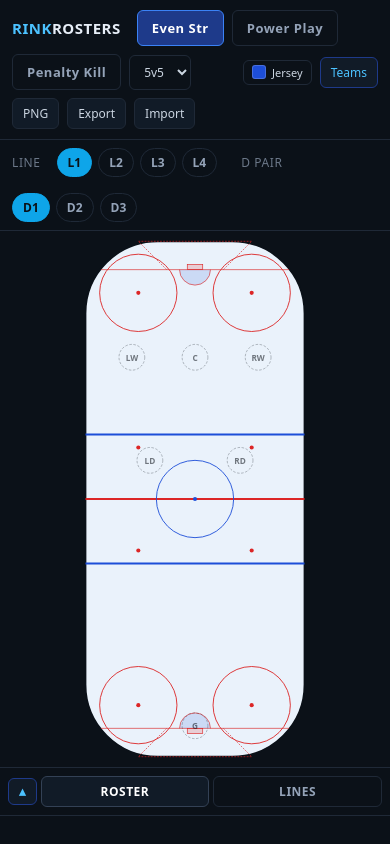
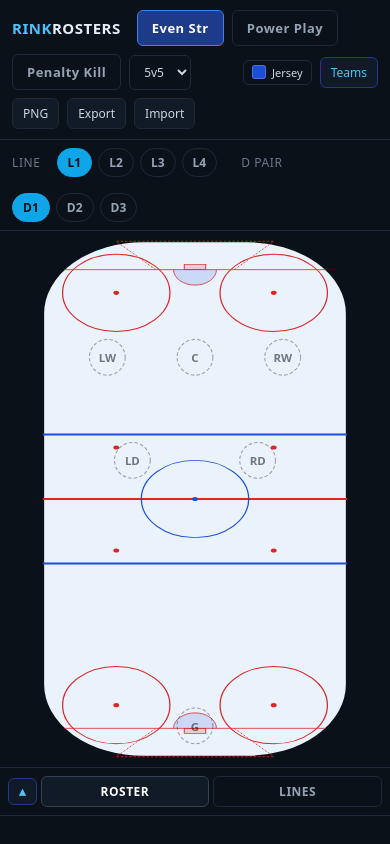
Before and after one commit to KSCO19/RinkRosters, a React (Vite) app: page / in a window 390 px wide. Built offline with nearby package versions, Linux system fonts and the light colour scheme.

Commit message:
Compress neutral zone on mobile so the portrait rink fills the screen width

```diff
--- a/src/RinkRostersApp.jsx
+++ b/src/RinkRostersApp.jsx
@@ -84,6 +84,14 @@ const ICE_FILL = '#eaf2fb'
 // SVG margin (ft) around the rink inside the viewBox; shared by render + hit-test.
 const RINK_M = 4
 
+// Mobile-only compression of the rink's long axis (portrait mode) so the board
+// fills the phone's width instead of leaving big side gutters. The full-length
+// 200×85 rink is ~2.35:1, far taller than a phone's rink area, so it gutters;
+// squashing the length makes it chunkier and wider. Player chips are
+// counter-scaled to stay perfectly round — only the rink markings/faceoff
+// circles take the squash (they go slightly oval). Set to 1 to fully revert.
+const MOBILE_RINK_SQUASH = 0.72
+
 // ─── Defaults ─────────────────────────────────────────────────────────────────
 // Only the jersey color is user-chosen. Number + trim are derived from it via
 // readableOn() for guaranteed contrast; ice is fixed (ICE_FILL).
@@ -525,10 +533,11 @@ export default function RinkRostersApp() {
         if (vertical) {
           const VB_W = RINK.W + RINK_M * 2
           const VB_H = RINK.H + RINK_M * 2
+          const sq = MOBILE_RINK_SQUASH
           const dispX = ((pt.x - r.left) / r.width) * VB_H
-          const dispY = ((pt.y - r.top) / r.height) * VB_W
+          const dispY = ((pt.y - r.top) / r.height) * (VB_W * sq)
           y = dispX - RINK_M
-          x = VB_W - dispY - RINK_M
+          x = VB_W - dispY / sq - RINK_M
         } else {
           x = ((pt.x - r.left) / r.width) * RINK.W
           y = ((pt.y - r.top) / r.height) * RINK.H
@@ -985,12 +994,17 @@ function Rink({ innerRef, slots, filled, playerById, colors, hoverSlot, dragPlay
   const M = RINK_M
   const VB_W = RINK.W + M * 2
   const VB_H = RINK.H + M * 2
-  const wrap = vertical ? `translate(0 ${VB_W}) rotate(-90)` : undefined
-  const spin = vertical ? ' rotate(90)' : ''
+  // Portrait: rotate the landscape rink -90° and squash its long axis (sq).
+  // Chips/labels carry the inverse scale (+ counter-rotation) so they stay round
+  // and upright. PNG export strips both transforms → always clean landscape.
+  const sq = vertical ? MOBILE_RINK_SQUASH : 1
+  const VB_L = (VB_W * sq).toFixed(2)
+  const wrap = vertical ? `translate(0 ${VB_L}) rotate(-90) scale(${sq} 1)` : undefined
+  const spin = vertical ? `scale(${(1 / sq).toFixed(4)} 1) rotate(90)` : ''
   return (
     <svg
       ref={innerRef}
-      viewBox={vertical ? `0 0 ${VB_H} ${VB_W}` : `0 0 ${VB_W} ${VB_H}`}
+      viewBox={vertical ? `0 0 ${VB_H} ${VB_L}` : `0 0 ${VB_W} ${VB_H}`}
       preserveAspectRatio="xMidYMid meet"
       style={{ width: '100%', height: '100%', userSelect: 'none', touchAction: 'none' }}
     >
```
